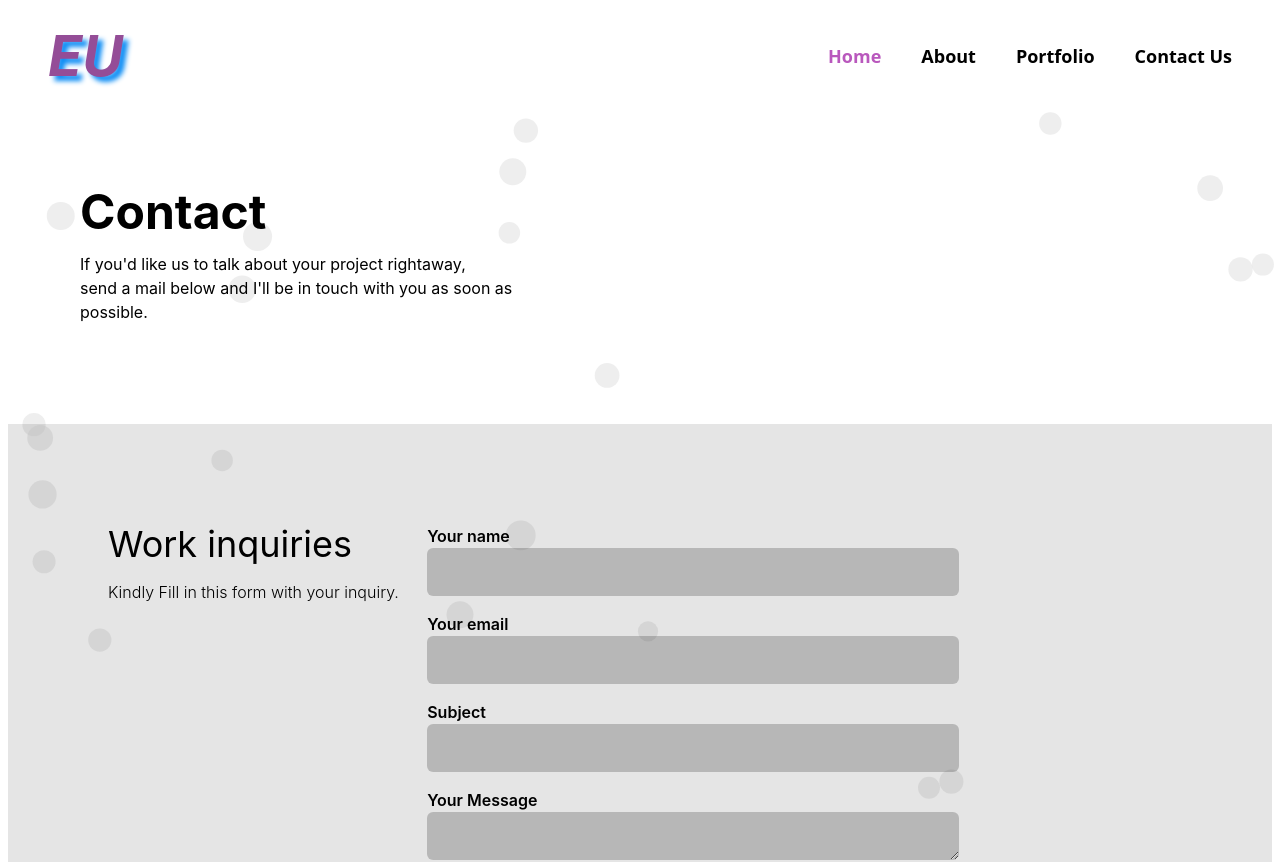
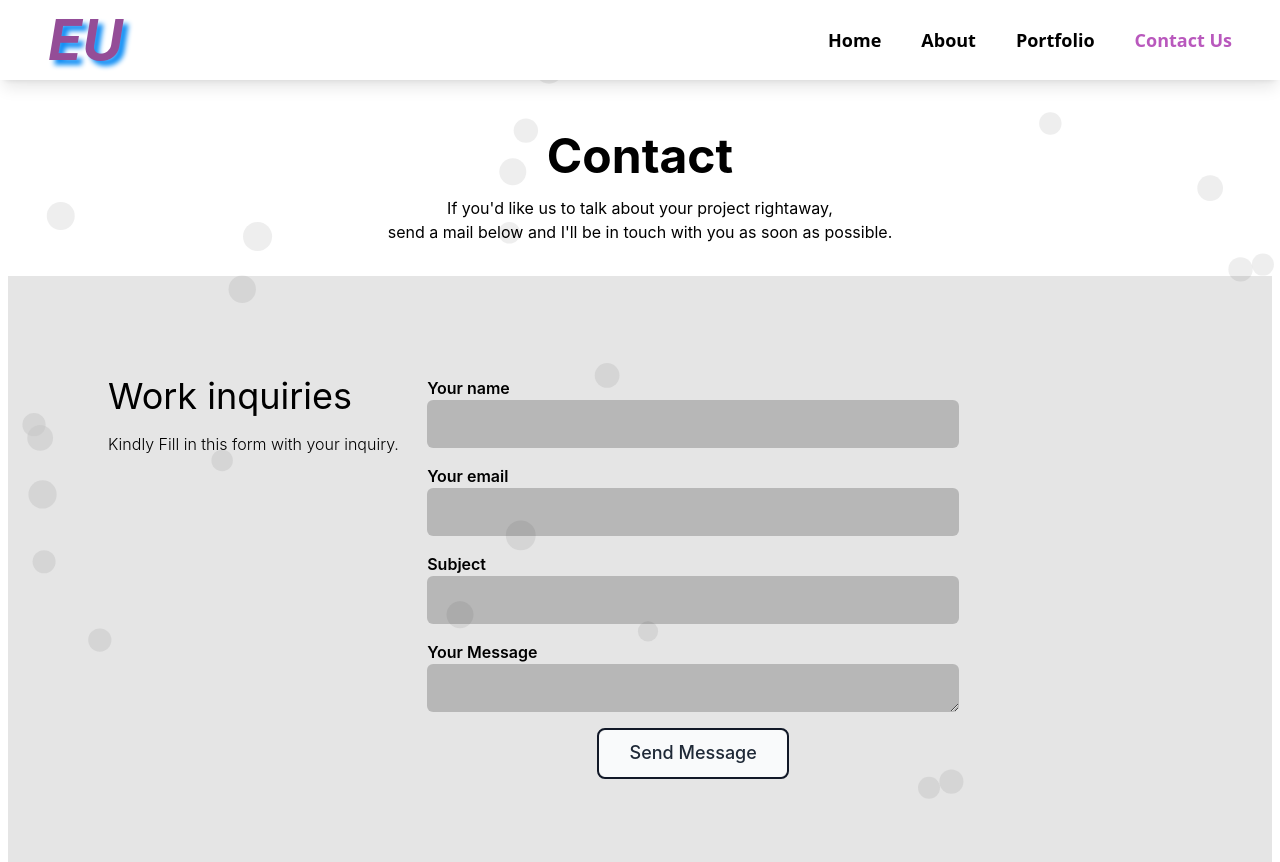
Before and after one commit to uezekiel-mufin/nextportfolio, a Next.js app: page /contact in a window 1280 px wide. Shown: the top 862 px of the page. Built offline with nearby package versions, Linux system fonts and the light colour scheme.

Commit message:
Add styles and updated the portfolio data

```diff
--- a/pages/_app.js
+++ b/pages/_app.js
@@ -1,15 +1,19 @@
-import Navbar from "../public/components/navbar";
-import "../styles/globals.css";
-import Particlejs from "../public/components/particles";
-import Footer from "../public/components/footer";
+import Navbar from '../public/components/navbar';
+import '../styles/globals.css';
+import Particlejs from '../public/components/particles';
+import Footer from '../public/components/footer';
 function MyApp({ Component, pageProps }) {
 	return (
 		<>
+			<main>
 				<Navbar />
+				<section className=''>
 					<Component {...pageProps} />
+				</section>
 				<hr />
 				<Footer />
 				<Particlejs />
+			</main>
 		</>
 	);
 }
--- a/pages/contact/index.jsx
+++ b/pages/contact/index.jsx
@@ -5,6 +5,7 @@ import { motion } from 'framer-motion';
 import emailjs from '@emailjs/browser';
 import { ToastContainer, toast } from 'react-toastify';
 import 'react-toastify/dist/ReactToastify.css';
+import SubmitBtn from '../../public/components/Buttons/submit';
 
 const Contact = () => {
 	const {
@@ -34,9 +35,9 @@ const Contact = () => {
 		e.target.reset();
 	};
 	return (
-		<motion.div transiton={{ duration: 2 }} initial={{ opacity: 0 }} animate={{ opacity: 1 }} className='flex gap-8 flex-col pt-[100px] mx-2 my-4'>
+		<motion.div transiton={{ duration: 2 }} initial={{ opacity: 0 }} animate={{ opacity: 1 }} className='flex gap-8 flex-col mx-2'>
 			<ToastContainer position='top-center' />
-			<div className='md:my-[20px] flex flex-col  md:mb-[3rem] w-full   py-[20px] md:w-2/5 md:mx-[4rem]'>
+			<div className=' flex flex-col items-center pt-[100px]'>
 				<h1 className='text-3xl md:text-5xl mb-4 mx-2 font-bold '>Contact</h1>
 				<p className='mx-2'>If you'd like us to talk about your project rightaway,</p>
 				<p className='mx-2'>send a mail below and I'll be in touch with you as soon as possible.</p>
@@ -70,9 +71,11 @@ const Contact = () => {
 							<label htmlFor='message' className='text-base font-semibold '>
 								Your Message
 							</label>
-							<textarea type='text' id='message' name='message' className='w-7/10 rounded-md input bg-[rgba(0,0,0,0.2)] px-[10px]' />
+							<textarea type='text' id='message' rows={6} name='message' className='w-7/10 rounded-md input bg-[rgba(0,0,0,0.2)] px-[10px]' />
 						</div>
-						<button className='bg-[#17161A] text-[#fff] hover:hover:bg-[#561358] font-semibold text-lg transition-all duration-300 ease-linear md:w-[200px]  rounded-lg py-2 px-3 md:py-2 md:px-4 mt-8'>Submit</button>
+						<button type='submit'>
+							<SubmitBtn />
+						</button>
 					</form>
 				</div>
 			</div>
@@ -96,7 +99,7 @@ const Contact = () => {
 						</a>
 					</li>
 					<li>
-						<a href='https://www.linkedin.com/in/ezekiel-udiomuno-b14539150' className='text-base hover:text-red-500 active:red  ' target='_blank' rel='noreferrer'>
+						<a href='https://www.linkedin.com/in/ezekiel-udiomuno' className='text-base hover:text-red-500 active:red  ' target='_blank' rel='noreferrer'>
 							linkedin
 						</a>
 					</li>
--- a/pages/portfolio/index.jsx
+++ b/pages/portfolio/index.jsx
@@ -2,35 +2,33 @@ import Image from 'next/image';
 import React from 'react';
 import data from '../../public/components/portfolioData';
 import { motion } from 'framer-motion';
+import GitBtn from '../../public/components/Buttons/gitBtn';
+import DemoBtn from '../../public/components/Buttons/demoBtn';
 const Portfolio = () => {
 	const portVariant = {
 		hidden: { y: 200 },
 	};
 	return (
 		<motion.div transiton={{ ease: 'easeOut', duration: 2 }} initial={{ opacity: 0 }} animate={{ opacity: 1 }} className='flex flex-col w-full mb-[100px] '>
-			<div className='flex flex-col items-center mb-8 mt-[150px]  gap-4'>
-				<div className='w-4/5'>
+			<div className='flex flex-col pt-[150px] items-center gap-4'>
+				<div className='w-full text-center mb-8'>
 					<h6 className='font-bold text-[#686d75]'>Portfolio</h6>
 					<h2 className='text-4xl font-bold '>Featured Projects</h2>
 				</div>
 			</div>
 			<div className='flex justify-center items-center h-full  '>
-				<div className='flex flex-col m-1 gap-12 md:grid md:grid-cols-3  md:gap-8 w-4/5 h-full justify-evenly content-evenly'>
+				<div className='m-1 gap-12 grid grid-cols-1 md:grid-cols-2 lg:grid-cols-3  md:gap-8 w-[90%] h-full justify-evenly content-evenly'>
 					{data.map((item) => (
 						<div key={item.id} className='relative grid grid-cols-1 shadow-lg gap-[5px] h-full justify-start shadow-pink-800 rounded-lg p-4 '>
 							<a href={item.liveDemo} target='_blank' rel='noreferrer' className='hover:scale-105 transition-all duration-500 ease-linear'>
-								<Image src={item.image} alt='image' className='rounded-md hover:scale-105' />
+								<Image src={item.image} alt='image' height={800} className='aspect-video h-[800px] rounded-md hover:scale-105' layout='responsive' />
 							</a>
-							<h1 className='text-shadow font-bold'>{item.name}</h1>
+							<h1 className='text-shadow font-bold text-2xl'>{item.name}</h1>
 							<h4 className=' flex justify-start font-semibold'>{item.technologies}</h4>
 							<p className='text-sm'>{item.description}</p>
 							<div className='flex justify-between mt-4 mb-2 w-full gap-4'>
-								<a href={item.liveDemo} rel='noreferrer' target='_blank' className='w-full'>
-									<button className='bg-[#944d97] rounded-md text-white w-full px-2  md:px-3 py-2 transition-all duration-500 ease-out hover:font-bold hover:bg-[#662768]'>live Demo</button>
-								</a>
-								<a href={item.Github} rel='noreferrer' target='_blank' className='w-full'>
-									<button className='bg-[#944d97] rounded-md text-white px-2  md:px- w-full py-2 transition-all duration-500 ease-out hover:font-bold hover:bg-[#662768]'>Github</button>
-								</a>
+								<GitBtn liveDemo={item.liveDemo} />
+								<DemoBtn github={item.Github} />
 							</div>
 						</div>
 					))}
--- /dev/null
+++ b/public/components/Buttons/demoBtn.jsx
@@ -0,0 +1,13 @@
+import React from 'react';
+
+const DemoBtn = ({ liveDemo }) => {
+	return (
+		<a href={liveDemo} rel='noreferrer' target='_blank' className='relative w-full flex justify-center items-center px-4 py-2 font-medium group'>
+			<span className='absolute inset-0 w-full h-full transition duration-300 ease-out transform translate-x-1 translate-y-1 bg-black group-hover:-translate-x-0 group-hover:-translate-y-0'></span>
+			<span className='absolute inset-0 w-full h-full bg-white border-2 border-black group-hover:bg-black'></span>
+			<span className='relative text-black group-hover:text-white'>Live Demo</span>
+		</a>
+	);
+};
+
+export default DemoBtn;
--- /dev/null
+++ b/public/components/Buttons/gitBtn.jsx
@@ -0,0 +1,13 @@
+import React from 'react';
+
+const GitBtn = ({ github }) => {
+	return (
+		<a href={github} rel='noreferrer' target='_blank' className='relative w-full flex justify-center items-center px-4 py-2 font-medium group'>
+			<span className=' absolute inset-0 w-full h-full transition duration-300 ease-out transform translate-x-1 translate-y-1 bg-black group-hover:-translate-x-0 group-hover:-translate-y-0'></span>
+			<span className='absolute inset-0 w-full h-full bg-white border-2 border-black group-hover:bg-black'></span>
+			<span className='relative text-black group-hover:text-white'>Github</span>
+		</a>
+	);
+};
+
+export default GitBtn;
--- /dev/null
+++ b/public/components/Buttons/submit.jsx
@@ -0,0 +1,16 @@
+import React from 'react';
+
+const SubmitBtn = () => {
+	return (
+		<a className='relative inline-block text-lg group w-48'>
+			<span className='relative z-10 block px-5 py-3 overflow-hidden font-medium leading-tight text-gray-800 transition-colors duration-300 ease-out border-2 border-gray-900 rounded-lg group-hover:text-white'>
+				<span className='absolute inset-0  h-full px-5 py-3 rounded-lg bg-gray-50'></span>
+				<span className='absolute left-0 w-full h-48 -ml-2 transition-all duration-300 origin-top-right -rotate-90 -translate-x-full translate-y-12 bg-gray-900 group-hover:-rotate-180 ease'></span>
+				<span className='relative'>Send Message</span>
+			</span>
+			<span className='absolute bottom-0 right-0 h-12 -mb-1 -mr-1 transition-all duration-200 ease-linear bg-gray-900 rounded-lg group-hover:mb-0 group-hover:mr-0' data-rounded='rounded-lg'></span>
+		</a>
+	);
+};
+
+export default SubmitBtn;
--- a/public/components/navbar.jsx
+++ b/public/components/navbar.jsx
@@ -2,6 +2,7 @@ import React, { useState } from 'react';
 import Link from 'next/link';
 import { AiOutlineMenuFold } from 'react-icons/ai';
 import SideNav from './SideNav';
+import { useRouter } from 'next/router';
 
 const links = [
 	{
@@ -28,7 +29,7 @@ const links = [
 
 const Navbar = () => {
 	const [isMenu, setIsMenu] = useState(false);
-	const [curId, setCurId] = useState(1);
+	const { pathname } = useRouter();
 
 	const openMenu = () => {
 		setIsMenu((prev) => !prev);
@@ -39,7 +40,7 @@ const Navbar = () => {
 	};
 
 	return (
-		<nav className=' w-full fixed flex flex-row h-[80px] items-center justify-between bg-white z-[999]'>
+		<nav className=' w-full fixed top-0 flex flex-row h-[80px] shadow-lg items-center justify-between bg-white z-[999]'>
 			<span className='flex flex-1 text-5xl italic mx-2 md:mx-10'>
 				<Link href='/'>
 					<h1 className='logo'>EU</h1>
@@ -52,16 +53,14 @@ const Navbar = () => {
 			)}
 			<div className='flex relative'>
 				<div className='flex mx-4  w-full md:hidden'>
-					<span className='text-4xl text-[#944d97]' onClick={openMenu}>
+					<span className='text-4xl text-[#3e143f]' onClick={openMenu}>
 						<AiOutlineMenuFold />
 					</span>
 				</div>
 				<ul id='Menu' className='hidden  md:flex md:mx-12 justify-around gap-10 items-center  '>
 					{links.map((link) => (
 						<Link href={link.link} key={link.id}>
-							<li onClick={() => setCurId(link.id)} className={`cursor-pointer hover:text-[#944d97] transition-all duration-300 ease-linear active:text-red font-sans font-semibold text-lg ${link.id === curId ? 'text-[#b958bd]' : ''}`}>
-								{link.name}
-							</li>
+							<li className={`cursor-pointer hover:text-[#944d97] transition-all duration-300 ease-linear active:text-red font-sans font-semibold text-lg ${link.link === pathname ? 'text-[#b958bd]' : ''}`}>{link.name}</li>
 						</Link>
 					))}
 				</ul>
```
Also changed, not shown: pages/about/index.jsx (+10 -8 lines), pages/index.js (+15 -6 lines). Lines whose indentation alone changed are shown as unchanged.
